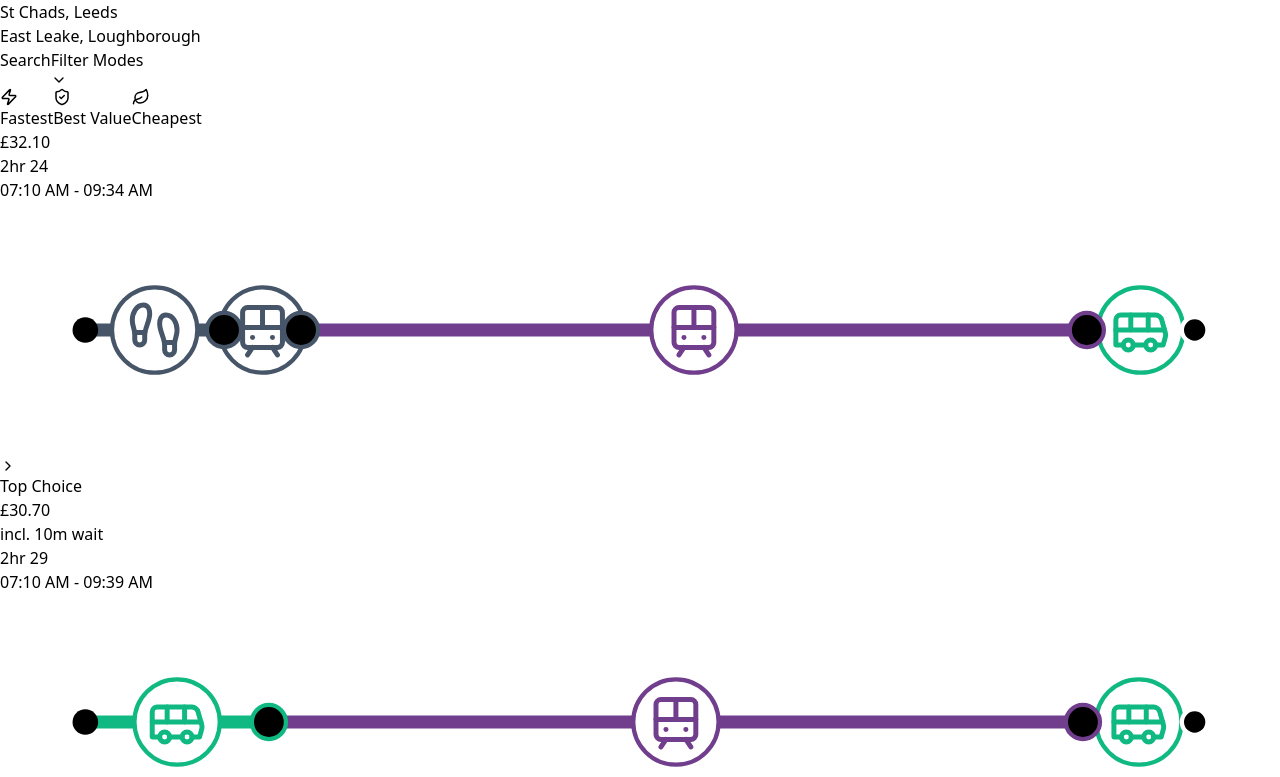
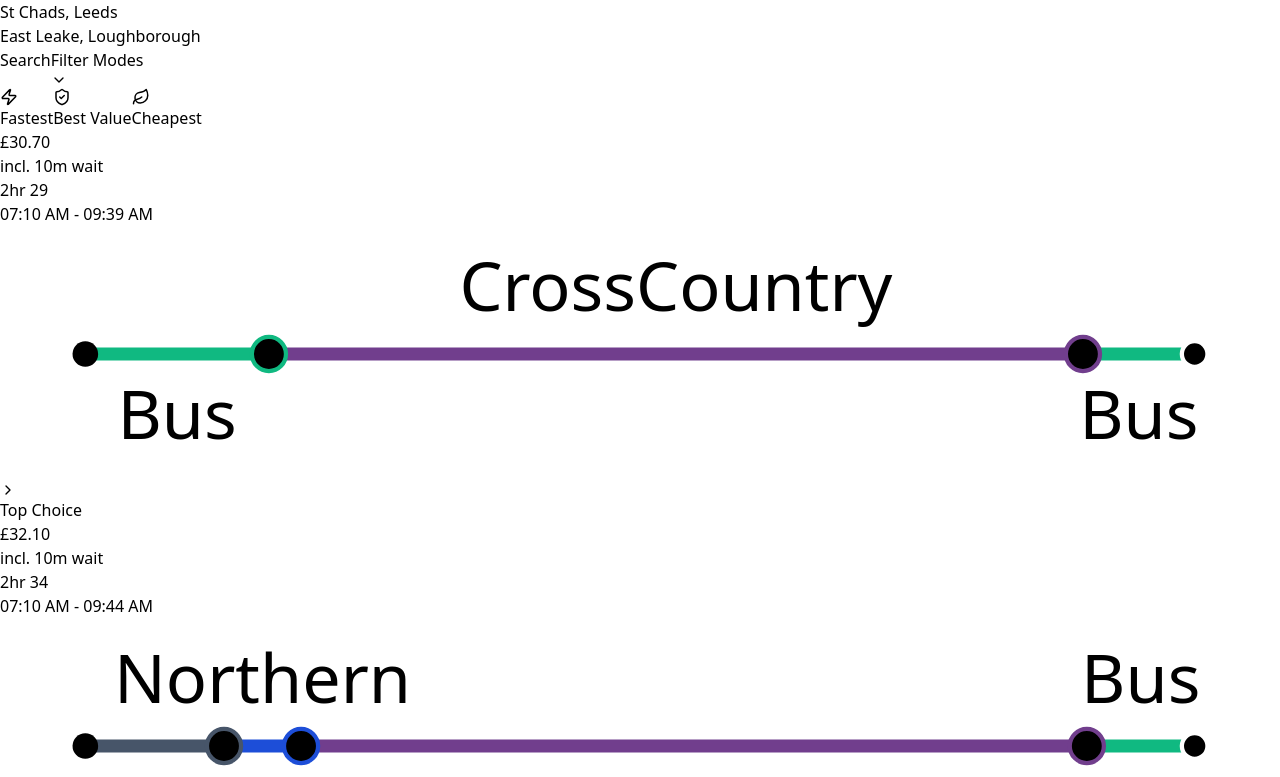
Before and after one commit to isaacw123434/Apptest, a React (Vite) app: page / in a window 1280 px wide. Shown: the top 777 px of the page. Built offline with nearby package versions, Linux system fonts and the light colour scheme.

Commit message:
Add buffer for Leeds route, update styles and schematic
Co-authored-by: isaacw123434 <188620241+isaacw123434@users.noreply.github.com>

```diff
--- a/src/App.jsx
+++ b/src/App.jsx
@@ -67,11 +67,11 @@ const SEGMENT_OPTIONS = {
       icon: Footprints,
       color: 'text-slate-600',
       bgColor: 'bg-slate-100',
-      lineColor: '#475569',
+      lineColor: '#1d4ed8',
       desc: 'Walking transfer.',
       segments: [
         { mode: 'walk', label: 'Walk', lineColor: '#475569', icon: Footprints, time: 18, to: 'Headingley Stn' },
-        { mode: 'train', label: 'Northern', lineColor: '#475569', icon: Train, time: 10, to: 'Leeds Stn' }
+        { mode: 'train', label: 'Northern', lineColor: '#1d4ed8', icon: Train, time: 10, to: 'Leeds Stn' }
       ]
     },
     {
@@ -83,11 +83,11 @@ const SEGMENT_OPTIONS = {
       icon: Car,
       color: 'text-slate-600',
       bgColor: 'bg-slate-100',
-      lineColor: '#475569',
+      lineColor: '#1d4ed8',
       desc: 'Fast transfer.',
       segments: [
         { mode: 'taxi', label: 'Uber', lineColor: '#000000', icon: Car, time: 5, to: 'Headingley Stn' },
-        { mode: 'train', label: 'Northern', lineColor: '#475569', icon: Train, time: 10, to: 'Leeds Stn' }
+        { mode: 'train', label: 'Northern', lineColor: '#1d4ed8', icon: Train, time: 10, to: 'Leeds Stn' }
       ]
     },
     {
@@ -270,9 +270,8 @@ const formatTimeRange = (startDate, durationMinutes) => {
   return `${startDate.toLocaleTimeString([], { hour: '2-digit', minute: '2-digit' })} - ${end.toLocaleTimeString([], { hour: '2-digit', minute: '2-digit' })}`;
 };
 
-const getStationBuffer = (modeId) => {
-  if (['uber', 'bus', 'drive_park'].includes(modeId)) return 10;
-  return 0;
+const getStationBuffer = () => {
+  return 10;
 };
 
 const calculateTotalStats = (leg1, leg3) => {
@@ -439,11 +438,15 @@ const MiniSchematic = ({ leg1, leg3 }) => {
            return (
              <g key={i}>
                <line x1={x1} y1={y} x2={x2} y2={y} stroke={seg.lineColor} strokeWidth="3" strokeLinecap="round" />
-               {/* Icon Overlay */}
-               <circle cx={midX} cy={y} r={10} fill="white" stroke={seg.lineColor} strokeWidth="1" />
-               <g transform={`translate(${midX - 7}, ${y - 7})`}>
-                  <seg.icon size={14} color={seg.lineColor} />
-               </g>
+               {/* Text Label */}
+               <text
+                 x={midX}
+                 y={i % 2 === 0 ? y + 20 : y - 10}
+                 textAnchor="middle"
+                 className="text-[10px] font-medium fill-slate-500"
+               >
+                 {seg.label}
+               </text>
              </g>
            );
          })}
@@ -841,6 +844,12 @@ export default function JourneyPlanner() {
             </div>
 
             {journeyLegs.map((leg, legIndex) => {
+              // Apply buffer before the main leg (Leeds station)
+              if (legIndex === 1) {
+                const buffer = getStationBuffer(journeyConfig.leg1.id);
+                currentDateTime = new Date(currentDateTime.getTime() + buffer * 60000);
+              }
+
               const segments = leg.data.segments || [];
               return (
                 <div key={legIndex} className={leg.onSwap ? "group cursor-pointer" : ""}>
@@ -848,9 +857,7 @@ export default function JourneyPlanner() {
                       const isLastSegmentInLeg = segIndex === segments.length - 1;
                       const isLastLeg = legIndex === journeyLegs.length - 1;
 
-                      const segmentStartTime = new Date(currentDateTime);
                       currentDateTime = new Date(currentDateTime.getTime() + segment.time * 60000);
-                      const segmentEndTime = currentDateTime;
 
                       return (
                         <div key={segIndex}>
@@ -859,9 +866,6 @@ export default function JourneyPlanner() {
                               {/* Time Column */}
                               <div className="w-16 text-right pt-1">
                                 <div className="text-sm font-semibold text-slate-700">{formatDuration(segment.time)}</div>
-                                <div className="text-[10px] text-slate-400 font-mono mt-0.5">
-                                  {formatTime(segmentStartTime)} - {formatTime(segmentEndTime)}
-                                </div>
                               </div>
 
                               {/* Line Column */}
```
Also changed, not shown: 1 other file (tests, documents, lock files or other folders).
